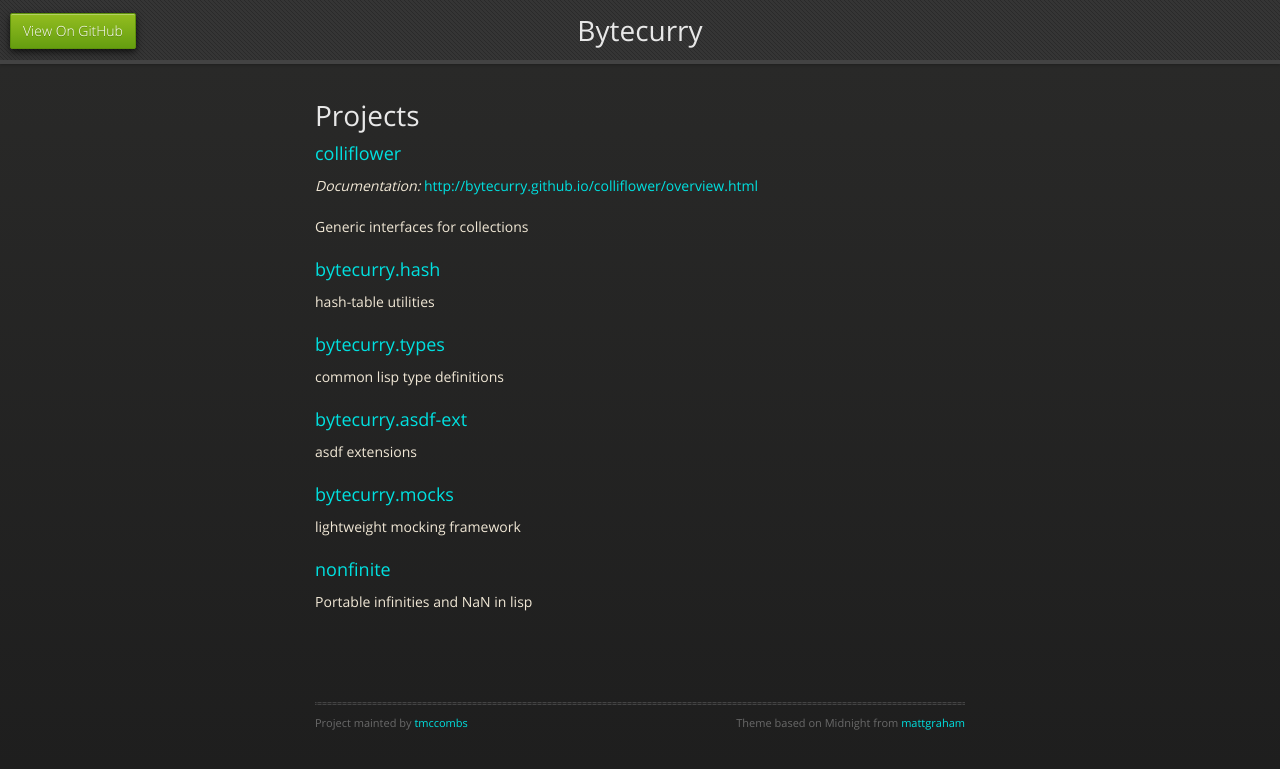
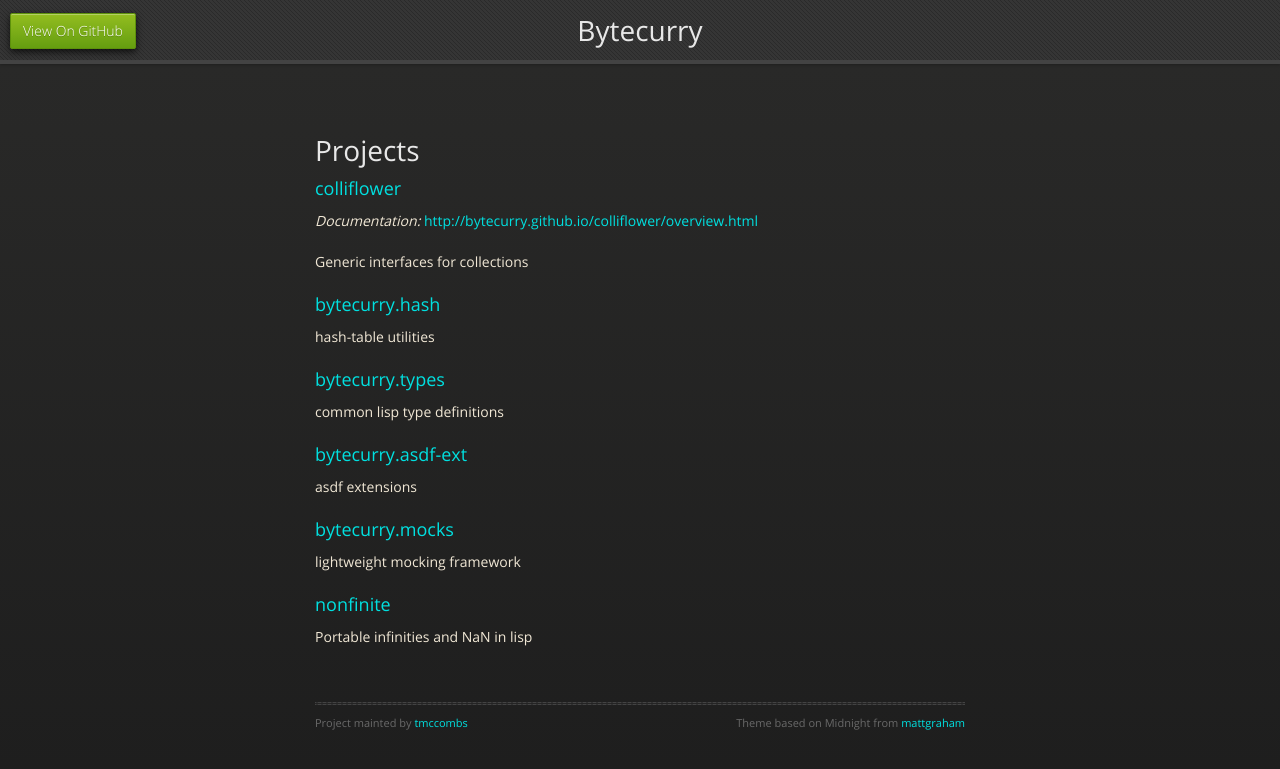
Before and after one commit to bytecurry/bytecurry.github.io, a Jekyll site: the page built from index.html, in a window 1280 px wide. Shown: the top 769 px of the page. Built offline with Jekyll 4.4.1, drawn with Linux system fonts in a browser that asks for light colours; nearby versions of some CDN libraries.

Commit message:
Fix style problems.

```diff
--- a/stylesheets/styles.css
+++ b/stylesheets/styles.css
@@ -609,6 +609,7 @@
   margin: 0 auto;
   position: relative;
   padding: 0 20px;
+	top: 100px;
 }
 
 section img {
@@ -786,9 +787,8 @@
 
 section {
   max-width: 650px;
-  padding: 30px 0px 50px 0px;
+  padding: 15px 0px;
   margin: 20px 0;
-  margin-top: 70px;
 }
 footer {
   border: 0;
```
